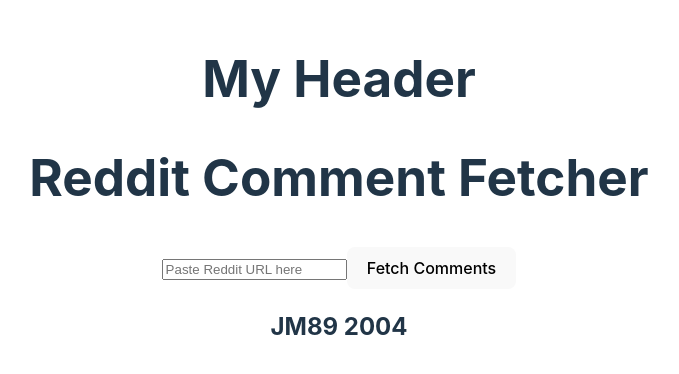
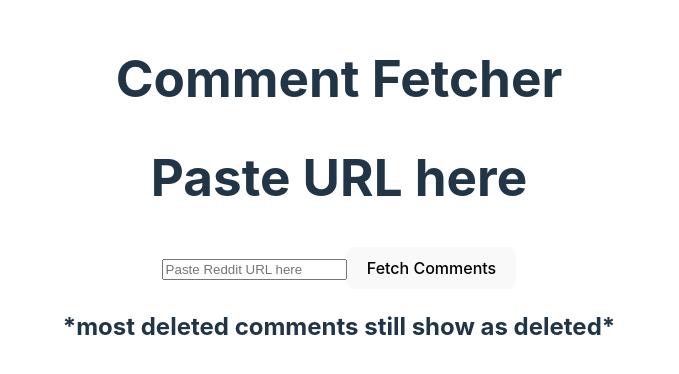
Before and after one commit to JohnM89/PullDelete, a React (Vite) app: page / in a window 1280 px wide. Shown: the part 210-584 px from the top of the page, without its empty margins (301-980 px from the left). Built offline with nearby package versions, Linux system fonts and the light colour scheme.

Commit message:
functional search with apporopriate proptype passing

```diff
--- a/src/Components/Comments/CommentsList.jsx
+++ b/src/Components/Comments/CommentsList.jsx
@@ -13,7 +13,16 @@
 }
 
 //prop types for comments and map
-
+CommentsList.propTypes = {
+  comments: PropTypes.arrayOf(PropTypes.shape({
+    id: PropTypes.oneOfType([
+      PropTypes.string,
+      PropTypes.number
+    ]).isRequired,
+    author: PropTypes.string.isRequired,
+    body: PropTypes.string.isRequired
+  })).isRequired
+};
 
 
 
--- a/src/Components/Footer/Footer.jsx
+++ b/src/Components/Footer/Footer.jsx
@@ -3,7 +3,7 @@
 const Footer = () => {
     return (
         <footer>
-            <h2>JM89 2004</h2>
+            <h2>*most deleted comments still show as deleted*</h2>
         </footer>
     );
 };
--- a/src/Components/Header/Header.jsx
+++ b/src/Components/Header/Header.jsx
@@ -3,7 +3,7 @@
 const Header = () => {
     return (
         <header>
-            <h1>My Header</h1>
+            <h1>Comment Fetcher</h1>
 
         </header>
     );
--- a/src/Components/Landing/Landing.jsx
+++ b/src/Components/Landing/Landing.jsx
@@ -20,7 +20,7 @@
 
   return (
     <div>
-      <h1>Reddit Comment Fetcher</h1>
+      <h1>Paste URL here</h1>
       <SearchBar onSubmit={fetchComments} />
       <CommentsList comments={comments} />
     </div>
```
Also changed, not shown: 1 other file (tests, documents, lock files or other folders).
